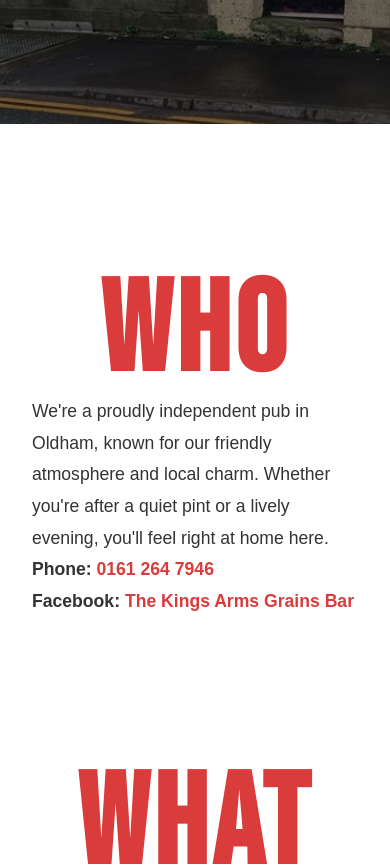
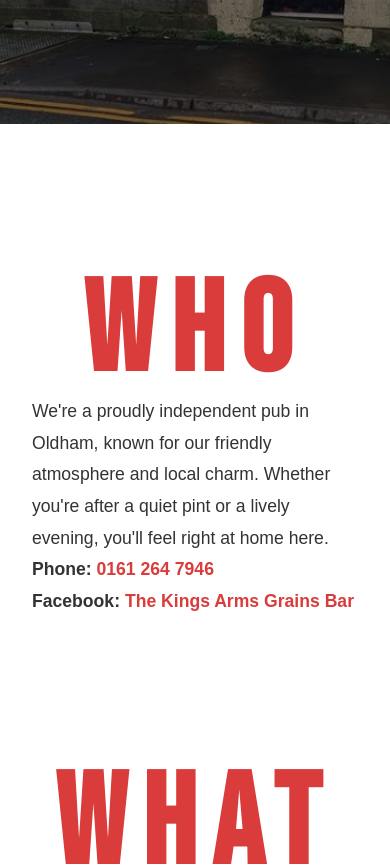
Before and after one commit to Ltay49/KingsArms, a React (Vite) app: page / in a window 390 px wide. Shown: the part 720-1586 px from the top of the page. Built offline with nearby package versions, Linux system fonts and the light colour scheme.

Commit message:
scrolling

```diff
--- a/src/info.css
+++ b/src/info.css
@@ -23,7 +23,7 @@
   }
 
   .info-column h3 {
-    letter-spacing: 0.6rem;
+    letter-spacing: 1rem;
     font-family: 'Bebas Neue', sans-serif;
     font-size: 8rem;
     margin-bottom: 1rem;
@@ -53,7 +53,7 @@
     text-decoration: underline;
   }
 
-  @media (max-width: 768px) {
+  @media (max-width: 768px)  {
     .info-container {
       flex-direction: column;
       align-items: stretch;
@@ -61,12 +61,13 @@
       text-align: left;
       gap: 0rem;
       padding: 1rem;
+      border-bottom: 1px solid;
     }
 
     .info-column h3 {
       font-size: 8rem;
       height: 6rem;
-      letter-spacing: 0.3rem;
+      letter-spacing: 1rem;
     }
 
     .info-column {
@@ -77,3 +78,15 @@
         text-align: left;
     }
   }
+
+  @media (max-width: 768px) and (pointer: coarse) {
+
+    .info-column h3 {
+        font-size: 10rem;
+        height: 6rem;
+        letter-spacing: 0.3rem;
+      }
+      .info-column p {
+       font-size: 2.5rem;
+    }
+  }
```
